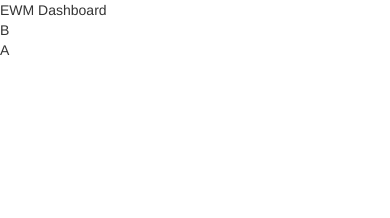
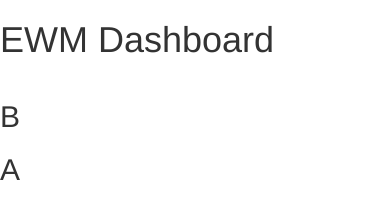
Before and after one commit to billiam7/bsreoder, a plain HTML site: page index.html in a window 390 px wide. Drawn offline with nearby package versions, Linux system fonts and the light colour scheme.

Commit message:
with headings

```diff
--- a/index.html
+++ b/index.html
@@ -21,13 +21,13 @@
 
 <body>
   <div class="dashboard">
-    Loading Dashboard
+    <h1>Loading Dashboard<h1>
   </div>
 
   <div class="row">
     <!-- ######### PUSH PULL FEATURE ##### -->
-    <div class="col-md-6 col-md-push-6">B </div>
-    <div class="col-md-6 col-md-pull-6">A</div>
+    <div class="col-md-6 col-md-push-6"><h2>B</h2></div>
+    <div class="col-md-6 col-md-pull-6"><h2>A</h2></div>
   </div>
 </body>
 
```
